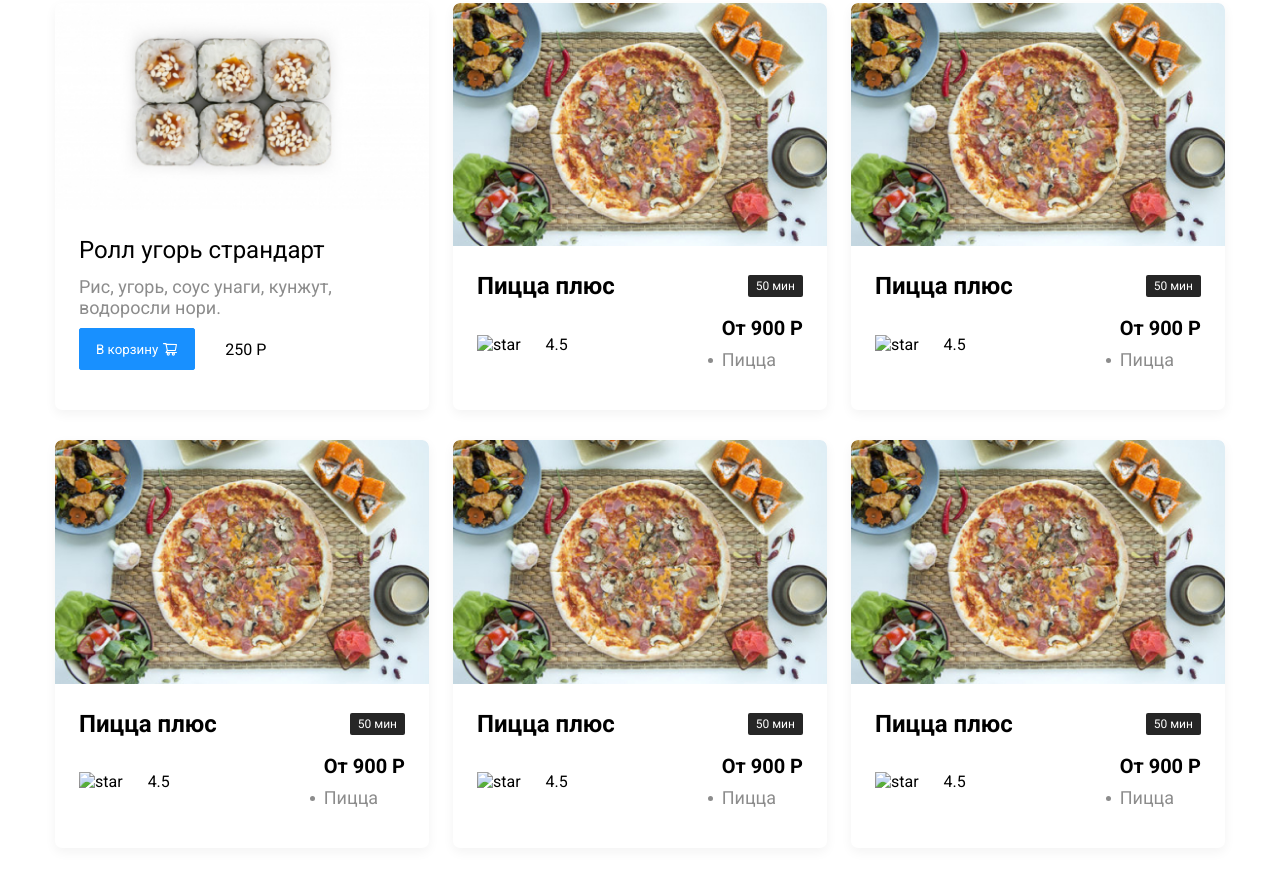
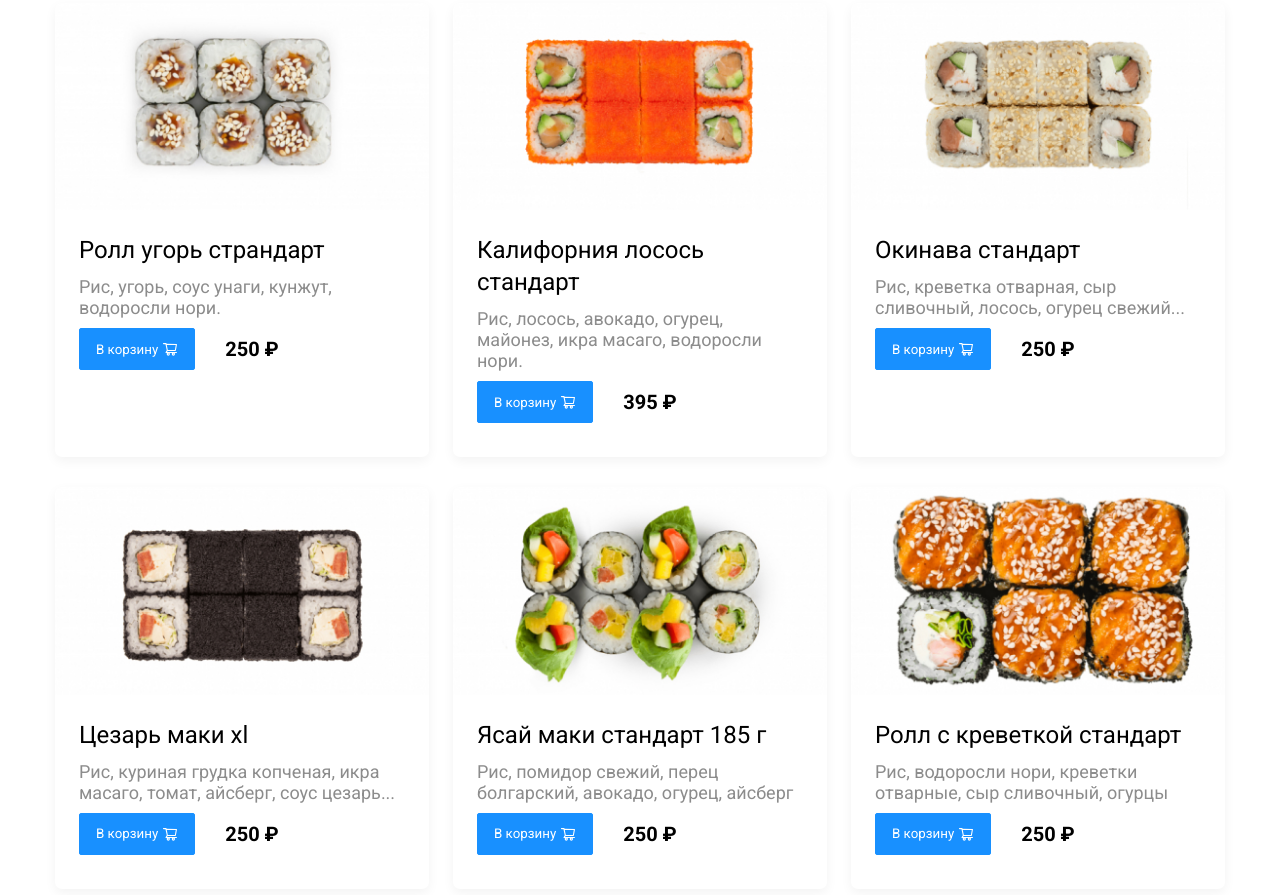
Before and after one commit to M0n1k-V/Delivery-Food, a plain HTML site: page goods.html in a window 1280 px wide. Shown: the part 165-1060 px from the top of the page. Drawn offline with Linux system fonts and the light colour scheme.

Commit message:
пофиксила верстку

```diff
--- a/css/style.css
+++ b/css/style.css
@@ -130,7 +130,7 @@ body {
 }
 
 .banner-item {
-    background-image: url(./images/banners/banner-img.png);
+    background-image: url(/images/banners/banner-img.png);
     background-repeat: no-repeat;
     background-size: contain;
     padding: 68px;
@@ -156,18 +156,12 @@ body {
     margin: 0;
 }
 
-.products {
-
-}
-
 .products-header {
     display: flex;
     align-items: center;
     justify-content: space-between;
     flex-wrap: wrap;
     gap: 24px;
-    /* row-gap: 25px;
-    column-gap: 25px; */
 }
 
 .products-header-title {
@@ -324,14 +318,14 @@ body {
     column-gap: 30px;
 }
 
-.products-card_description-info-price {
+.products-card_description-controls-price {
     color: #000;
     font-size: 20px;
     font-weight: 700;
     line-height: 32px;
 }
 
-.cart-modal_overlay {
+.cart-modal-overlay {
     display: none;
     position: fixed;
     top: 0;
@@ -343,7 +337,7 @@ body {
     justify-content: center;
 }
 
-.cart-modal_overlay.open {
+.cart-modal-overlay.open {
     display: flex;
 }
 
--- a/goods.html
+++ b/goods.html
@@ -26,7 +26,7 @@
                 <img src="images/items/user.png" alt="user" />
                 Войти
               </button>
-              <button class="btn btn-outline" id="cart-button">
+              <button class="btn btn-outline" id="cart-btn">
                 <img src="images/items/cor.png" alt="cart" />
                 Корзина
               </button>
@@ -57,142 +57,138 @@
                       </button>
                       <span
                         class="products-card_description-controls-price"
-                      >250 Р</span>
+                      >250 ₽</span>
                     </div>
                   </div>
                 </div>
               </div>
               <div class="products-card">
                 <div class="products-card_image">
-                  <img src="./images/rests/pizzaPluse.jpg" alt="pizzaPluse" />
+                  <img src="./images/goods/californiaLososSt.jpg" alt="californiaLososSt" />
                 </div>
                 <div class="products-card_description">
                   <div class="products-card_description-row">
-                    <h4 class="products-card_description-title">Пицца плюс</h4>
-                    <div class="products-card_description-badge">50 мин</div>
+                    <h5 class="products-card_description-name">Калифорния лосось стандарт</h5>
                   </div>
                   <div class="products-card_description-row">
-                    <div class="products-card_description-info">
-                      <img src="./images/items/star.svg" alt="star" />
-                      4.5
-                    </div>
-                    <div class="products-card_description-info-rating">
-                      <div class="products-card_description-info-price">
-                        От 900 Р
-                      </div>
-                      <div class="products-card_description-info-group">
-                        Пицца
-                      </div>
+                    <p class="products-card_description-text">Рис, лосось, авокадо, огурец, майонез, икра масаго, водоросли нори.</p>
+                  </div>
+                  <div class="products-card_description-row">
+                    <div class="products-card_description-controls">
+                      <button class="btn btn-primary">
+                        В корзину
+                        <img src="images/special/cart.svg" alt="cart" />
+                      </button>
+                      <span
+                        class="products-card_description-controls-price"
+                      >395 ₽</span>
                     </div>
                   </div>
                 </div>
               </div>
               <div class="products-card">
                 <div class="products-card_image">
-                  <img src="./images/rests/pizzaPluse.jpg" alt="pizzaPluse" />
+                  <img src="./images/goods/OkinavaSt.jpg" alt="OkinavaSt" />
                 </div>
                 <div class="products-card_description">
                   <div class="products-card_description-row">
-                    <h4 class="products-card_description-title">Пицца плюс</h4>
-                    <div class="products-card_description-badge">50 мин</div>
+                    <h5 class="products-card_description-name">Окинава стандарт</h5>
                   </div>
                   <div class="products-card_description-row">
-                    <div class="products-card_description-info">
-                      <img src="./images/items/star.svg" alt="star" />
-                      4.5
-                    </div>
-                    <div class="products-card_description-info-rating">
-                      <div class="products-card_description-info-price">
-                        От 900 Р
-                      </div>
-                      <div class="products-card_description-info-group">
-                        Пицца
-                      </div>
+                    <p class="products-card_description-text"> Рис, креветка отварная, сыр сливочный, лосось, огурец свежий...</p>
+                  </div>
+                  <div class="products-card_description-row">
+                    <div class="products-card_description-controls">
+                      <button class="btn btn-primary">
+                        В корзину
+                        <img src="images/special/cart.svg" alt="cart" />
+                      </button>
+                      <span
+                        class="products-card_description-controls-price"
+                      >250 ₽</span>
                     </div>
                   </div>
                 </div>
               </div>
               <div class="products-card">
                 <div class="products-card_image">
-                  <img src="./images/rests/pizzaPluse.jpg" alt="pizzaPluse" />
+                  <img src="./images/goods/CesarMakiXL.jpg" alt="CesarMakiXL" />
                 </div>
                 <div class="products-card_description">
                   <div class="products-card_description-row">
-                    <h4 class="products-card_description-title">Пицца плюс</h4>
-                    <div class="products-card_description-badge">50 мин</div>
+                    <h5 class="products-card_description-name">Цезарь маки xl</h5>
                   </div>
                   <div class="products-card_description-row">
-                    <div class="products-card_description-info">
-                      <img src="./images/items/star.svg" alt="star" />
-                      4.5
-                    </div>
-                    <div class="products-card_description-info-rating">
-                      <div class="products-card_description-info-price">
-                        От 900 Р
-                      </div>
-                      <div class="products-card_description-info-group">
-                        Пицца
-                      </div>
+                    <p class="products-card_description-text">Рис, куриная грудка копченая, икра масаго, томат, айсберг, соус цезарь...</p>
+                  </div>
+                  <div class="products-card_description-row">
+                    <div class="products-card_description-controls">
+                      <button class="btn btn-primary">
+                        В корзину
+                        <img src="images/special/cart.svg" alt="cart" />
+                      </button>
+                      <span
+                        class="products-card_description-controls-price"
+                      >250 ₽</span>
                     </div>
                   </div>
                 </div>
               </div>
               <div class="products-card">
                 <div class="products-card_image">
-                  <img src="./images/rests/pizzaPluse.jpg" alt="pizzaPluse" />
+                  <img src="./images/goods/YasaiMakiSt.jpg" alt="YasaiMakiSt" />
                 </div>
                 <div class="products-card_description">
                   <div class="products-card_description-row">
-                    <h4 class="products-card_description-title">Пицца плюс</h4>
-                    <div class="products-card_description-badge">50 мин</div>
+                    <h5 class="products-card_description-name">Ясай маки стандарт 185 г</h5>
                   </div>
                   <div class="products-card_description-row">
-                    <div class="products-card_description-info">
-                      <img src="./images/items/star.svg" alt="star" />
-                      4.5
-                    </div>
-                    <div class="products-card_description-info-rating">
-                      <div class="products-card_description-info-price">
-                        От 900 Р
-                      </div>
-                      <div class="products-card_description-info-group">
-                        Пицца
-                      </div>
+                    <p class="products-card_description-text">Рис, помидор свежий, перец болгарский, авокадо, огурец, айсберг</p>
+                  </div>
+                  <div class="products-card_description-row">
+                    <div class="products-card_description-controls">
+                      <button class="btn btn-primary">
+                        В корзину
+                        <img src="images/special/cart.svg" alt="cart" />
+                      </button>
+                      <span
+                        class="products-card_description-controls-price"
+                      >250 ₽</span>
                     </div>
                   </div>
                 </div>
               </div>
               <div class="products-card">
                 <div class="products-card_image">
-                  <img src="./images/rests/pizzaPluse.jpg" alt="pizzaPluse" />
+                  <img src="./images/goods/CrevetkaSt.jpg" alt="CrevetkaSt" />
                 </div>
                 <div class="products-card_description">
                   <div class="products-card_description-row">
-                    <h4 class="products-card_description-title">Пицца плюс</h4>
-                    <div class="products-card_description-badge">50 мин</div>
+                    <h5 class="products-card_description-name">Ролл с креветкой стандарт</h5>
                   </div>
                   <div class="products-card_description-row">
-                    <div class="products-card_description-info">
-                      <img src="./images/items/star.svg" alt="star" />
-                      4.5
-                    </div>
-                    <div class="products-card_description-info-rating">
-                      <div class="products-card_description-info-price">
-                        От 900 Р
-                      </div>
-                      <div class="products-card_description-info-group">
-                        Пицца
-                      </div>
+                    <p class="products-card_description-text">Рис, водоросли нори, креветки отварные, сыр сливочный, огурцы</p>
+                  </div>
+                  <div class="products-card_description-row">
+                    <div class="products-card_description-controls">
+                      <button class="btn btn-primary">
+                        В корзину
+                        <img src="images/special/cart.svg" alt="cart" />
+                      </button>
+                      <span
+                        class="products-card_description-controls-price"
+                      >250 ₽</span>
                     </div>
                   </div>
                 </div>
               </div>
+
             </div>
           </div>
         </section>
       </main>
 
-      <div class="cart-modal_overlay">
+      <div class="cart-modal-overlay">
         <div class="cart-modal">
           <div class="cart-modal-header">
             <h2 class="cart-modal-header-title">Корзина</h2>
@@ -205,7 +201,7 @@
               <p class="cart-item-title">Ролл угорь стандарт
               </p>
               <div class="cart-item-controls">
-                <div class="cart-item-controls-price">250 Р
+                <div class="cart-item-controls-price">250 ₽
                 </div>
                 <button class="btn btn-outline">-</button>
                 <div class="cart-item-controls-count">1</div>
@@ -216,7 +212,7 @@
               <p class="cart-item-title">Ролл угорь стандарт
               </p>
               <div class="cart-item-controls">
-                <div class="cart-item-controls-price">250 Р
+                <div class="cart-item-controls-price">250 ₽
                 </div>
                 <button class="btn btn-outline">-</button>
                 <div class="cart-item-controls-count">1</div>
@@ -227,7 +223,7 @@
               <p class="cart-item-title">Ролл угорь стандарт
               </p>
               <div class="cart-item-controls">
-                <div class="cart-item-controls-price">250 Р
+                <div class="cart-item-controls-price">250 ₽
                 </div>
                 <button class="btn btn-outline">-</button>
                 <div class="cart-item-controls-count">1</div>
@@ -237,7 +233,7 @@
           </div>
           <div class="cart-modal-footer">
             <div class="cart-modal-footer-price">
-              1250 Р
+              1250 ₽
             </div>
             <div class="cart-modal-footer-controls">
               <button class="btn btn-primary">
--- a/script/index.js
+++ b/script/index.js
@@ -38,6 +38,51 @@ const restsFunc = () => {
       type: "Пицца",
       image: "pizzaPluse.jpg",
     },
+    {
+      id: 1,
+      title: "Тануки",
+      time: 50,
+      rating: 4.5,
+      price: 900,
+      type: "Пицца",
+      image: "tanuki.jpg",
+    },
+    {
+      id: 2,
+      title: "FoodBand",
+      time: 50,
+      rating: 4.5,
+      price: 900,
+      type: "Пицца",
+      image: "foodBand.jpg",
+    },
+    {
+      id: 3,
+      title: "Жадина-пицца",
+      time: 50,
+      rating: 4.5,
+      price: 900,
+      type: "Пицца",
+      image: "jadinaPizza.jpg",
+    },
+    {
+      id: 4,
+      title: "Точка еды",
+      time: 50,
+      rating: 4.5,
+      price: 900,
+      type: "Пицца",
+      image: "pointOfFood.jpg",
+    },
+    {
+      id: 5,
+      title: "PizzaBurger",
+      time: 50,
+      rating: 4.5,
+      price: 900,
+      type: "Пицца",
+      image: "PizzaBurger.jpg",
+    },
   ];
 
   const loading = () => {
@@ -58,16 +103,16 @@ const restsFunc = () => {
                     <div class="products-card_description">
                       <div class="products-card_description-row">
                         <h4 class="products-card_description-title">${card.title}</h4>
-                        <div class="products-card_description-badge">${card.time}</div>
+                        <div class="products-card_description-badge">${card.time} мин</div>
                       </div>
                       <div class="products-card_description-row">
                         <div class="products-card_description-info">
+                        <div class="products-card_description-info-rating">
                           <img src="./images/items/star.svg" alt="star">
                           ${card.rating}
                         </div>
-                          <div class="products-card_description-info-rating">
                             <div class="products-card_description-info-price">
-                              От ${card.price} Р
+                              От ${card.price} ₽
                             </div>
                             <div class="products-card_description-info-group">
                               ${card.type}
@@ -75,7 +120,7 @@ const restsFunc = () => {
                         </div>
                       </div>
                     </div>
-                  </a>
+          </a>
         `
       );
     });
```
Also changed, not shown: index.html (+32 -32 lines).
